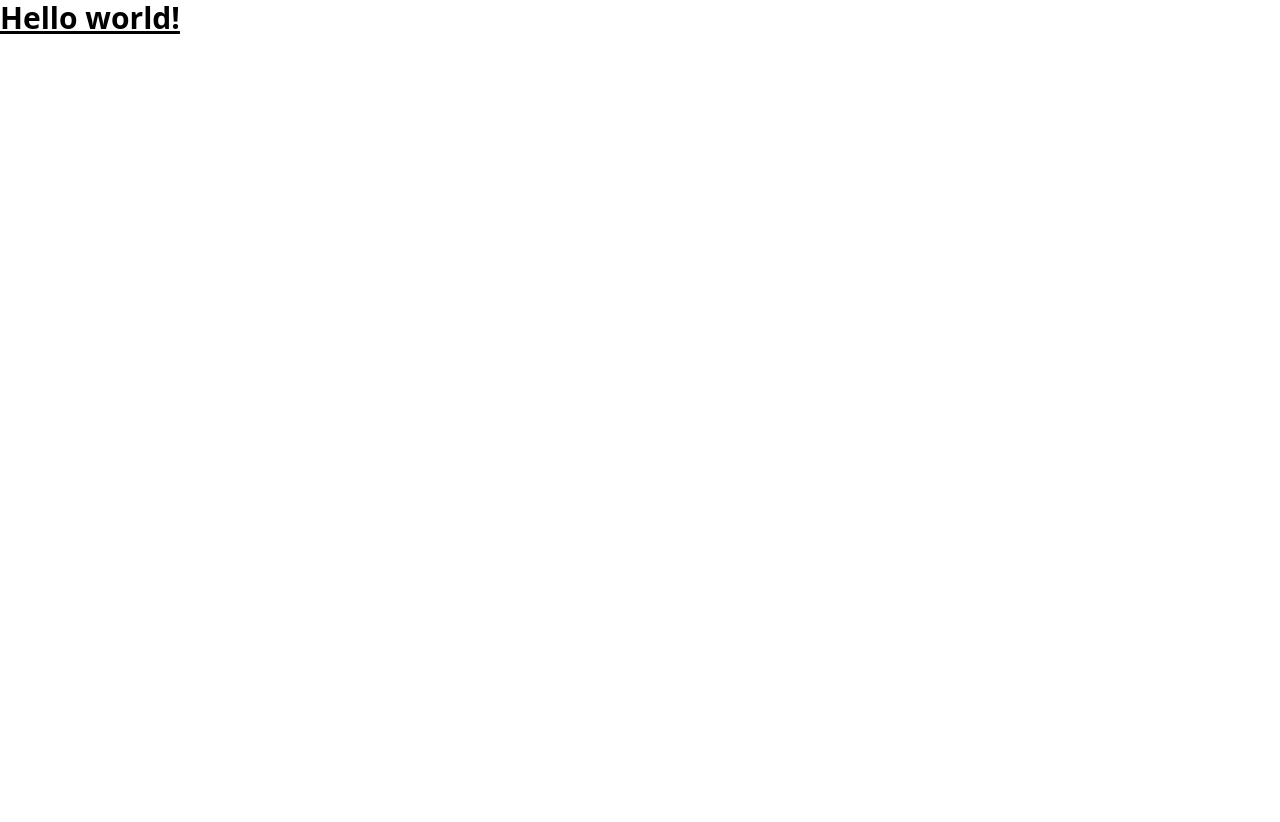
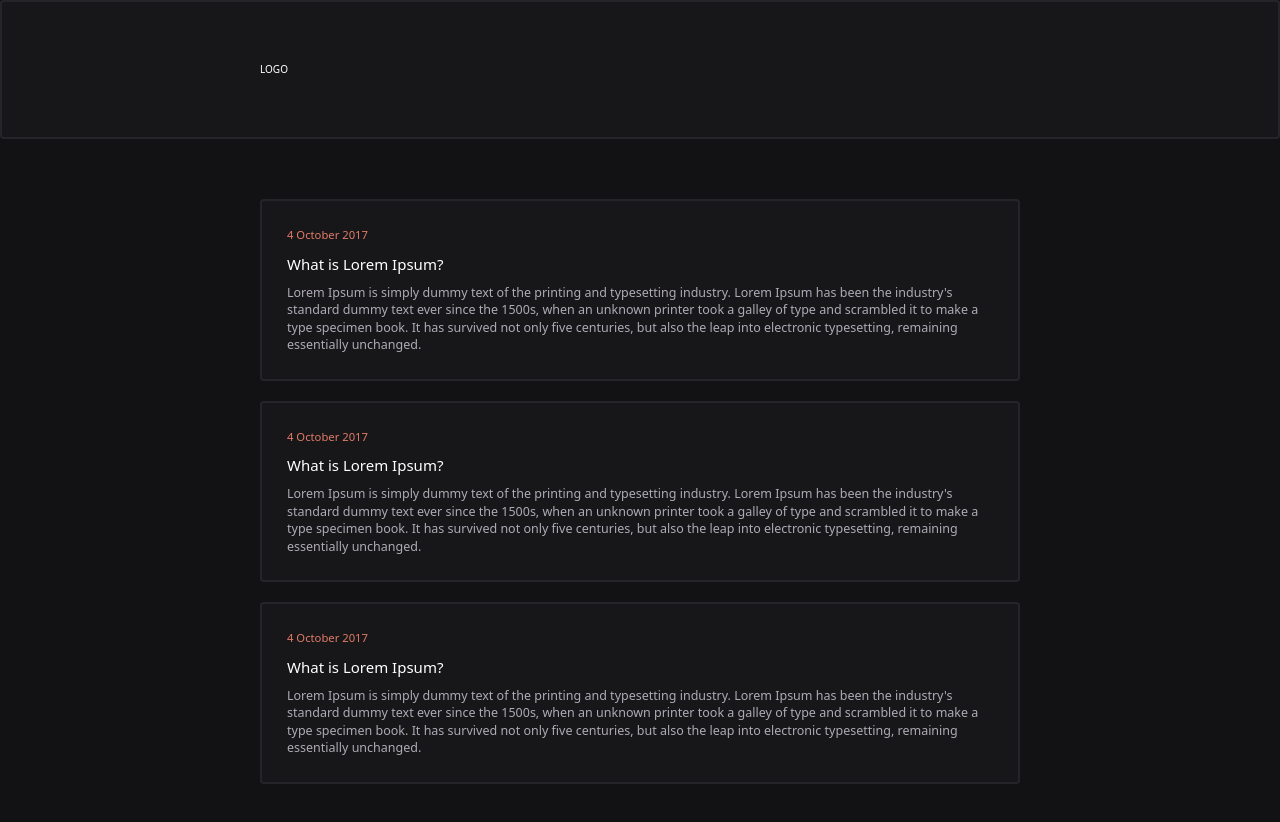
Before and after one commit to GabrielDeFreitas/codelab-blog, a React (Vite) app: page / in a window 1280 px wide. Shown: the top 822 px of the page. Before the commit the page ends 800 px from the top, so only its background shows below. Built offline with nearby package versions, Linux system fonts and the light colour scheme.

Commit message:
feat: create layout

```diff
--- a/index.html
+++ b/index.html
@@ -9,7 +9,7 @@
     <meta name="viewport" content="width=device-width, initial-scale=1.0" />
     <title>Vite + React + TS</title>
   </head>
-  <body>
+  <body class="bg-dark-10">
     <div id="root"></div>
     <script type="module" src="/src/main.tsx"></script>
   </body>
--- a/src/App.tsx
+++ b/src/App.tsx
@@ -1,9 +1,41 @@
 function App() {
   return (
     <>
-      <h1 className="text-3xl font-bold underline">
-        Hello world!
-      </h1>
+    <header className="bg-dark-20 border-2 border-dark-40 rounded-md">
+      <div className="py-24 px-8 m-auto max-w-7xl">
+        <nav>
+          <a href="/" className="text-dark-60">LOGO</a>
+        </nav>
+      </div>
+    </header>
+      <main className="m-auto py-24 px-8 max-w-7xl grid grid-cols-12 gap-8" role="main">
+        <article className="col-span-12 p-10 border-2 border-dark-40 rounded-md bg-dark-20 cursor-pointer hover:border-brand-color">
+          <header>
+            <time className="text-brand-color font-medium text-lg" dateTime="2017-10-04">4 October 2017</time>
+            <h2 className="text-dark-60 font-medium text-2xl mt-4">What is Lorem Ipsum?</h2>
+          </header>
+          <p className="text-dark-50 font-medium text-xl mt-4">Lorem Ipsum is simply dummy text of the printing and typesetting industry. Lorem Ipsum has been the industry's standard dummy text ever since the 1500s,
+            when an unknown printer took a galley of type and scrambled it to make a type specimen book. It has survived not only five centuries, but also the leap into electronic typesetting, remaining essentially unchanged. </p>
+        </article>
+
+        <article className="col-span-12 p-10 border-2 border-dark-40 rounded-md bg-dark-20 cursor-pointer hover:border-brand-color">
+          <header>
+            <time className="text-brand-color font-medium text-lg" dateTime="2017-10-04">4 October 2017</time>
+            <h2 className="text-dark-60 font-medium text-2xl mt-4">What is Lorem Ipsum?</h2>
+          </header>
+          <p className="text-dark-50 font-medium text-xl mt-4">Lorem Ipsum is simply dummy text of the printing and typesetting industry. Lorem Ipsum has been the industry's standard dummy text ever since the 1500s,
+            when an unknown printer took a galley of type and scrambled it to make a type specimen book. It has survived not only five centuries, but also the leap into electronic typesetting, remaining essentially unchanged. </p>
+        </article>
+
+        <article className="col-span-12 p-10 border-2 border-dark-40 rounded-md bg-dark-20 cursor-pointer hover:border-brand-color">
+          <header>
+            <time className="text-brand-color font-medium text-lg" dateTime="2017-10-04">4 October 2017</time>
+            <h2 className="text-dark-60 font-medium text-2xl mt-4">What is Lorem Ipsum?</h2>
+          </header>
+          <p className="text-dark-50 font-medium text-xl mt-4">Lorem Ipsum is simply dummy text of the printing and typesetting industry. Lorem Ipsum has been the industry's standard dummy text ever since the 1500s,
+            when an unknown printer took a galley of type and scrambled it to make a type specimen book. It has survived not only five centuries, but also the leap into electronic typesetting, remaining essentially unchanged. </p>
+        </article>
+      </main>
     </>
   )
 }
--- a/src/index.css
+++ b/src/index.css
@@ -1,3 +1,13 @@
 @tailwind base;
 @tailwind components;
 @tailwind utilities;
+
+* {
+    margin: 0;
+    padding: 0;
+    box-sizing: border-box;
+}
+
+html {
+    font-size: 62.5%;
+}
```
